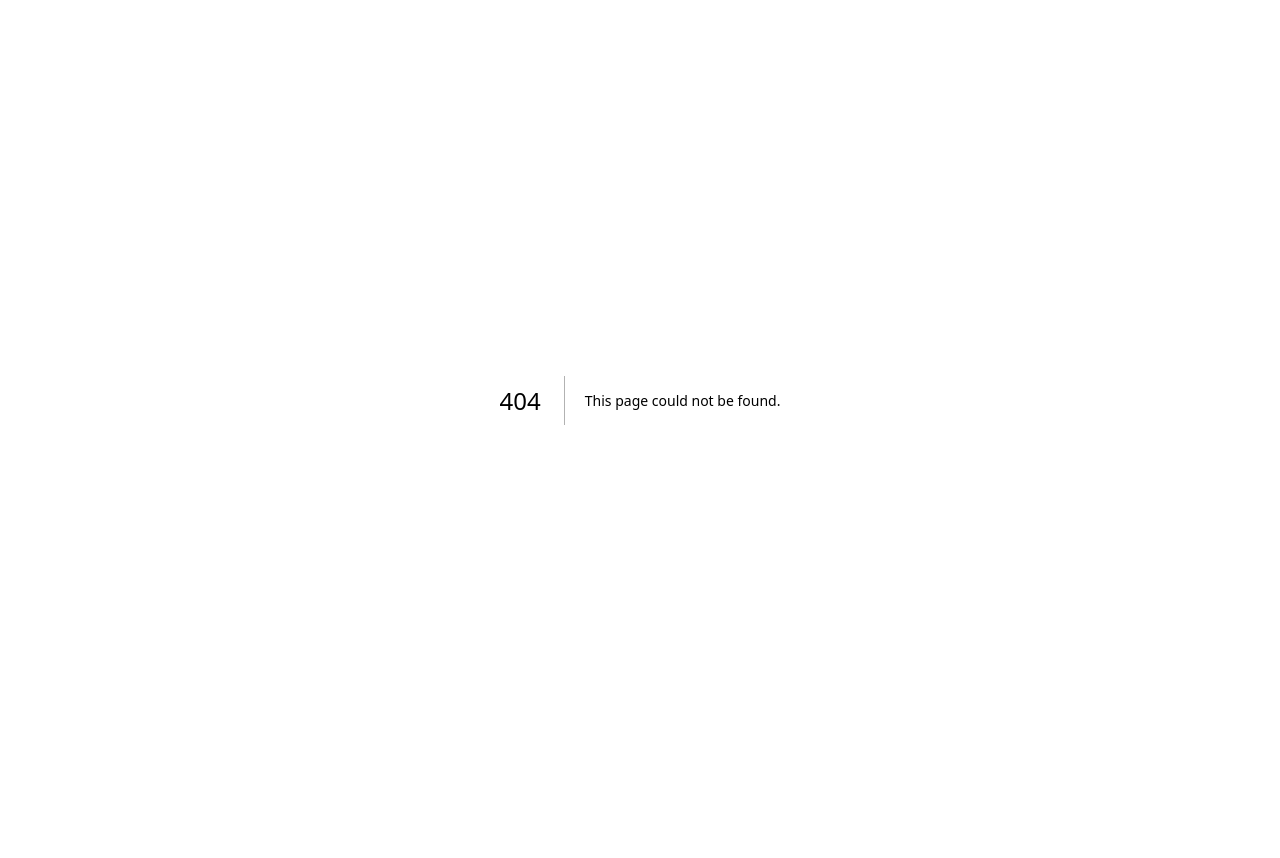
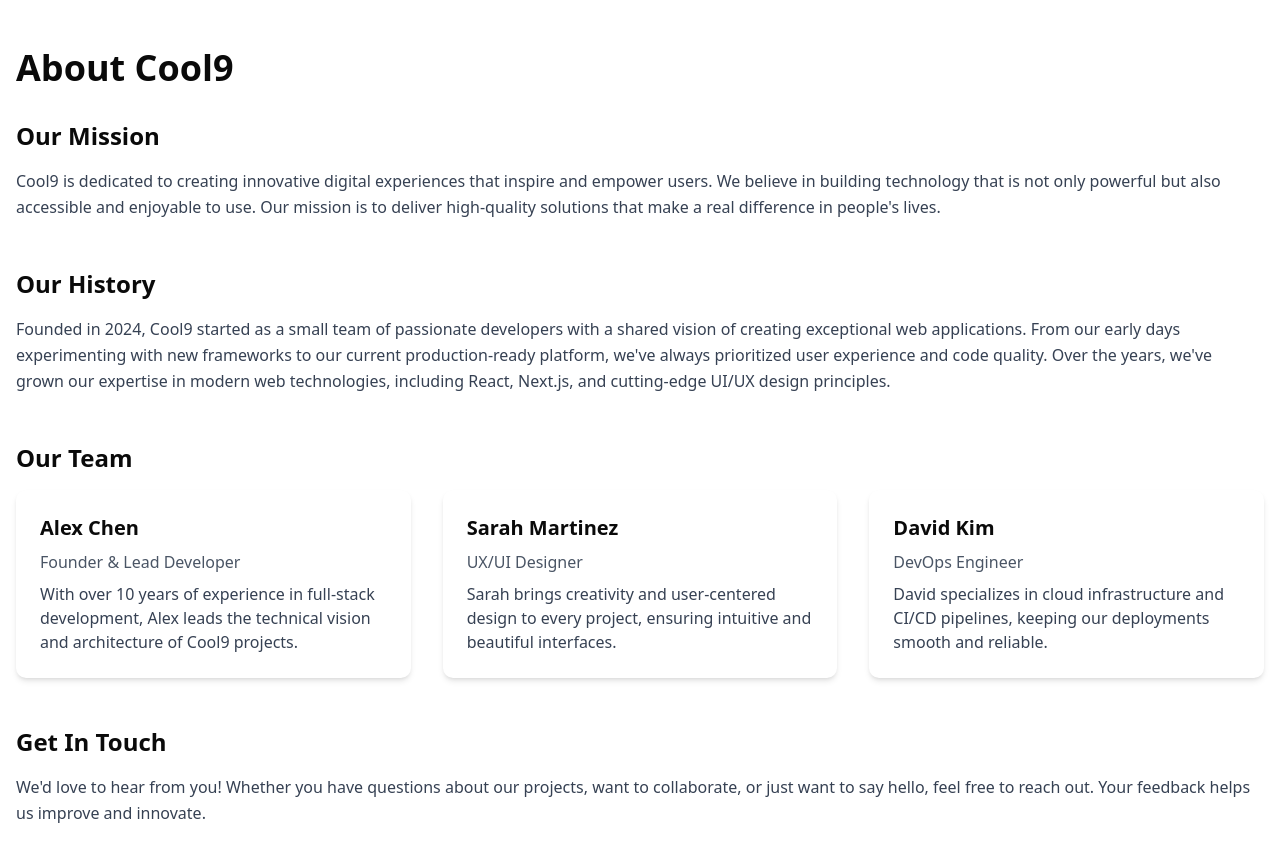
Before and after one commit to mikepowersbot/cool9-2026-02-18-12-46-19, a Next.js app: page /about in a window 1280 px wide. Before the commit this address had no page. Shown: the top 858 px of the page. Before the commit the page ends 800 px from the top, so only its background shows below. Built offline with nearby package versions, Linux system fonts and the light colour scheme.

Commit message:
Complete task: Add About page

```diff
--- /dev/null
+++ b/src/app/about/page.tsx
@@ -0,0 +1,67 @@
+import React from 'react';
+
+export default function AboutPage() {
+  return (
+    <div className="container mx-auto px-4 py-12">
+      <h1 className="text-4xl font-bold mb-8">About Cool9</h1>
+
+      <section className="mb-12">
+        <h2 className="text-2xl font-semibold mb-4">Our Mission</h2>
+        <p className="text-gray-700 leading-relaxed mb-4">
+          Cool9 is dedicated to creating innovative digital experiences that inspire and empower users.
+          We believe in building technology that is not only powerful but also accessible and enjoyable to use.
+          Our mission is to deliver high-quality solutions that make a real difference in people's lives.
+        </p>
+      </section>
+
+      <section className="mb-12">
+        <h2 className="text-2xl font-semibold mb-4">Our History</h2>
+        <p className="text-gray-700 leading-relaxed mb-4">
+          Founded in 2024, Cool9 started as a small team of passionate developers with a shared vision
+          of creating exceptional web applications. From our early days experimenting with new frameworks
+          to our current production-ready platform, we've always prioritized user experience and code quality.
+          Over the years, we've grown our expertise in modern web technologies, including React, Next.js, and
+          cutting-edge UI/UX design principles.
+        </p>
+      </section>
+
+      <section className="mb-12">
+        <h2 className="text-2xl font-semibold mb-4">Our Team</h2>
+        <div className="grid grid-cols-1 md:grid-cols-2 lg:grid-cols-3 gap-8">
+          <div className="bg-white p-6 rounded-lg shadow-md">
+            <h3 className="text-xl font-semibold mb-2">Alex Chen</h3>
+            <p className="text-gray-600 mb-2">Founder & Lead Developer</p>
+            <p className="text-gray-700">
+              With over 10 years of experience in full-stack development, Alex leads the technical vision
+              and architecture of Cool9 projects.
+            </p>
+          </div>
+          <div className="bg-white p-6 rounded-lg shadow-md">
+            <h3 className="text-xl font-semibold mb-2">Sarah Martinez</h3>
+            <p className="text-gray-600 mb-2">UX/UI Designer</p>
+            <p className="text-gray-700">
+              Sarah brings creativity and user-centered design to every project, ensuring intuitive
+              and beautiful interfaces.
+            </p>
+          </div>
+          <div className="bg-white p-6 rounded-lg shadow-md">
+            <h3 className="text-xl font-semibold mb-2">David Kim</h3>
+            <p className="text-gray-600 mb-2">DevOps Engineer</p>
+            <p className="text-gray-700">
+              David specializes in cloud infrastructure and CI/CD pipelines, keeping our deployments
+              smooth and reliable.
+            </p>
+          </div>
+        </div>
+      </section>
+
+      <section>
+        <h2 className="text-2xl font-semibold mb-4">Get In Touch</h2>
+        <p className="text-gray-700 leading-relaxed">
+          We'd love to hear from you! Whether you have questions about our projects, want to collaborate,
+          or just want to say hello, feel free to reach out. Your feedback helps us improve and innovate.
+        </p>
+      </section>
+    </div>
+  );
+}
```
